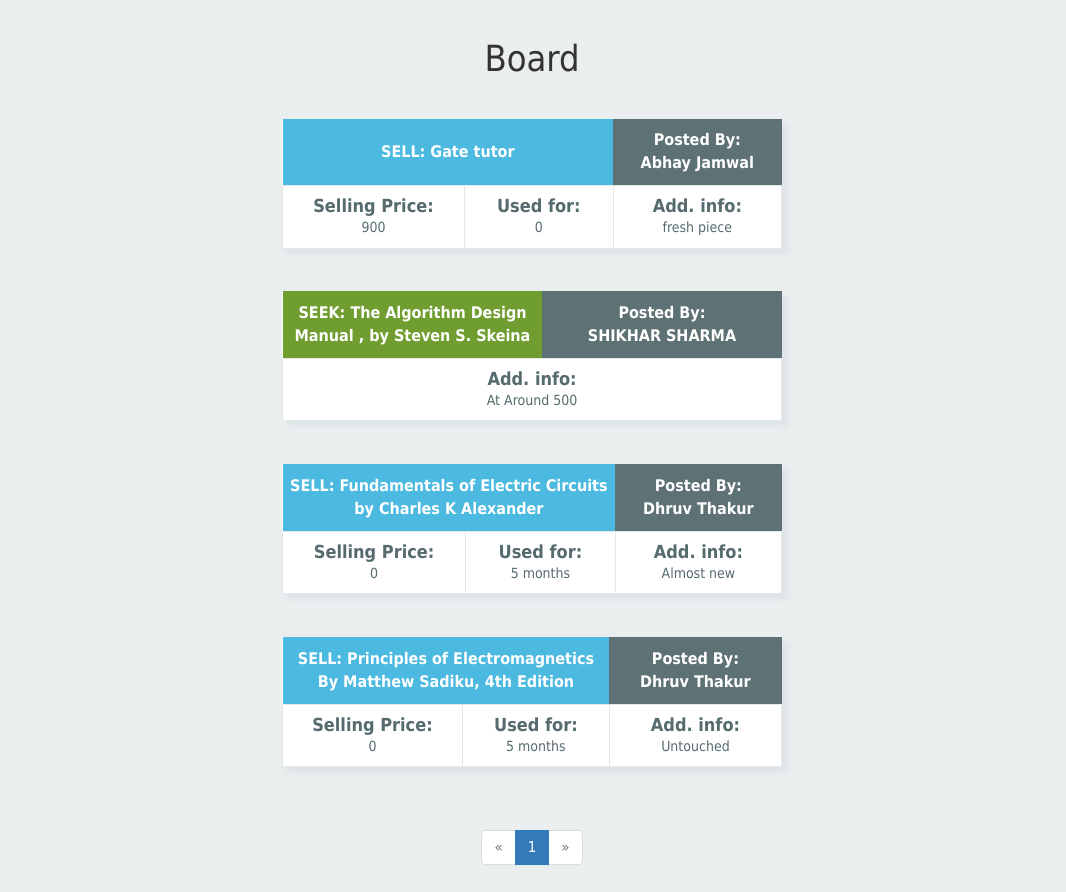
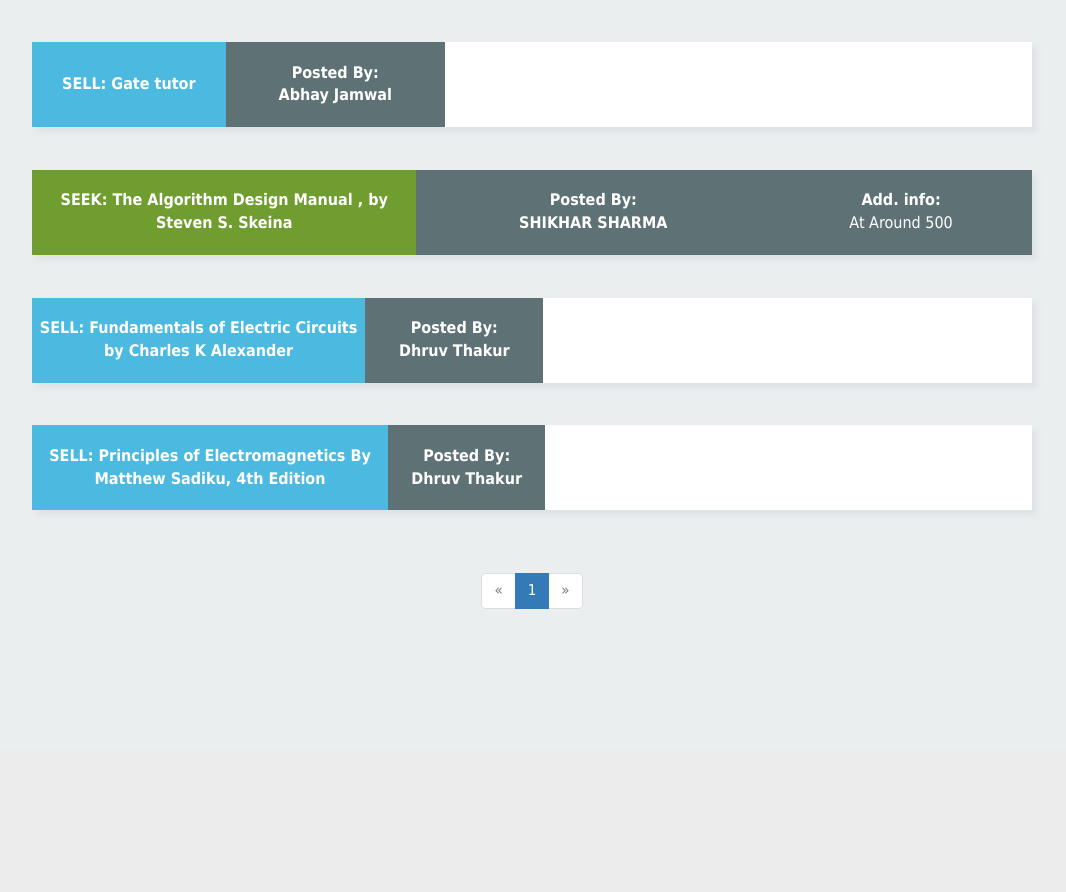
Before and after one commit to dht93/flask_nearly_new_webapp, a Flask app: page /board/1/ in a window 1280 px wide. Shown: the part 51-943 px from the top of the page, without its empty margins (108-1174 px from the left). After the commit the page ends 660 px from the top, so only its background shows below. Run offline with Flask 2, Linux system fonts and the light colour scheme; a user stored in the database is signed in; data comes from the database, SQL or seed files in the repository; both versions use the stored data as it was after the commit; some libraries are stand-ins or nearby versions.

Commit message:
Improved on cards on board

```diff
--- a/main.py
+++ b/main.py
@@ -311,7 +311,7 @@ def post(tr_id):
 @login_required
 def req(tr_id,type_r,recipient,recipient_name,content):
     cur,conn=connection()
-    cur.execute('CREATE TABLE IF NOT EXISTS requests (request_id INTEGER NOT NULL PRIMARY KEY AUTOINCREMENT, tr_id NUMBER, type TEXT, requestor NUMBER, requestor_name TEXT, recipient NUMBER, recipient_name TEXT, response TEXT, ack TEXT, content TEXT)')
+    cur.execute('CREATE TABLE IF NOT EXISTS requests (request_id INTEGER NOT NULL PRIMARY KEY AUTOINCREMENT, tr_id NUMBER, type_r TEXT, requestor NUMBER, requestor_name TEXT, recipient NUMBER, recipient_name TEXT, response TEXT, ack TEXT, content TEXT)')
     conn.commit()
     cur.execute('INSERT INTO requests (tr_id,type_r,requestor, requestor_name,recipient,recipient_name,response,ack, content) VALUES (?,?,?,?,?,?,?,?,?)',(tr_id,type_r,session['user_id'],session['name'],recipient,recipient_name,'NY','NA',content))
     conn.commit()
@@ -333,6 +333,8 @@ def remove_post(tr_id):
 @login_required
 def notifications():
     cur,conn=connection()
+    cur.execute('CREATE TABLE IF NOT EXISTS requests (request_id INTEGER NOT NULL PRIMARY KEY AUTOINCREMENT, tr_id NUMBER, type TEXT, requestor NUMBER, requestor_name TEXT, recipient NUMBER, recipient_name TEXT, response TEXT, ack TEXT, content TEXT)')
+    conn.commit()
     #recipient_new_notifs
     cur.execute('SELECT * FROM requests WHERE recipient=? AND response=? ORDER BY request_id DESC',(session['user_id'],'NY'))
     recipient_new_notifs=cur.fetchall()
--- a/static/css/board_test.css
+++ b/static/css/board_test.css
@@ -7,8 +7,8 @@ body
 }
 .container1
 {
-  width:500px;
-  height:130px;
+  width:1000px;
+  height:85px;
   background-color:#fff;
 
   color:#fff;
@@ -18,8 +18,8 @@ box-shadow: 5px 5px 5px rgba(218,224,228,0.8);
 }
 .container2
 {
-  width:500px;
-  height:70px;
+  width:1000px;
+  height:85px;
   background-color:#fff;
 
   color:#fff;
--- a/templates/board.html
+++ b/templates/board.html
@@ -8,40 +8,41 @@
 {%endblock%}
 
 {%block body%}
-  <div class="page-header" align="center">
-  <h1>Board</h1>
-</div>
-
-
-
+<br><br>
   {%for el in data:%}
-  <table class={%if el[1]=='R' and el[6]=='NULL'%}"container2"{%else%}"container1"{%endif%} align="center">
+  <table class="container1" align="center">
   <tbody>
+    {%if el[1]=='S'%}
+    {%if not el[6]=='NULL'%}
     <tr>
-      <td colspan="4" {%if el[1]=='S'%} class="user_sell" {%else:%}class="user_seek" {%endif%}><div align="center"><b><a href="{{url_for('post',tr_id=el[0])}}" style="text-decoration:none;color:white;">{%if el[1]=='S'%}SELL: {%else:%}SEEK: {%endif%}{{el[3]}}</a></b></div></td>
-      <td colspan="2" {%if el[1]=='S'%} class="posted_sell" {%else:%}class="posted_seek" {%endif%}><div align="center"><b><a href="{{url_for('post',tr_id=el[0])}}" style="text-decoration:none;color:white;">Posted By:<br>{{el[2]}}</a></div></td>
+      <td colspan="1" class="user_sell"><div align="center"><b><a href="{{url_for('post',tr_id=el[0])}}" style="text-decoration:none;color:white;">SELL: {{el[3]}}</a></b></div></td>
+      <td colspan="1" class="posted_sell"><div align="center"><b><a href="{{url_for('post',tr_id=el[0])}}" style="text-decoration:none;color:white;">Posted By:<br>{{el[2]}}</a></div></td>
+        <td colspan="1" class="posted_sell1"><b><a href="{{url_for('post',tr_id=el[0])}}" style="text-decoration:none;color:white;">Selling Price: </b>{{el[4]}}</a></td>
+        <td colspan="1"  class="posted_sell2"><b><a href="{{url_for('post',tr_id=el[0])}}" style="text-decoration:none;color:white;">Used for: </b>{{el[5]}}</a></td>
+      <td colspan="1"  class="posted_sell3"><b><a href="{{url_for('post',tr_id=el[0])}}" style="text-decoration:none;color:white;">Add. info: </b>{{el[6]}}</a></td>
     </tr>
-      {%if el[1]=='S'%}
-      {%if not el[6]=='NULL':%}
+    {%else:%}
     <tr>
-      <td colspan="2" class="social"><b>Selling Price:</b><br/>{{el[4]}}</td>
-      <td colspan="2"  class="social"><b>Used for:</b><br/>{{el[5]}}</td>
-    <td colspan="2"  class="social"><b>Add. info:</b><br/>{{el[6]}}</td>
+      <td colspan="4" class="user_sell"><div align="center"><b><a href="{{url_for('post',tr_id=el[0])}}" style="text-decoration:none;color:white;">SELL: {{el[3]}}</a></b></div></td>
+      <td colspan="4" class="posted_sell"><div align="center"><b><a href="{{url_for('post',tr_id=el[0])}}" style="text-decoration:none;color:white;">Posted By:<br>{{el[2]}}</a></div></td>
+        <td colspan="2" class="posted_sell"><b><a href="{{url_for('post',tr_id=el[0])}}" style="text-decoration:none;color:white;">Selling Price: </b>{{el[4]}}</a></td>
+        <td colspan="2"  class="posted_sell"><b><a href="{{url_for('post',tr_id=el[0])}}" style="text-decoration:none;color:white;">Used for: </b>{{el[5]}}</a></td>
+    </tr>
+      {%endif%}
+      {%else:%}
+      {%if not el[6]=='NULL'%}
+      <tr>
+        <td colspan="2" class="user_seek"><div align="center"><b><a href="{{url_for('post',tr_id=el[0])}}" style="text-decoration:none;color:white;">SEEK: {{el[3]}}</a></b></div></td>
+        <td colspan="2" class="posted_seek"><div align="center"><b><a href="{{url_for('post',tr_id=el[0])}}" style="text-decoration:none;color:white;">Posted By:<br>{{el[2]}}</a></div></td>
+          <td colspan="2"  class="posted_sell"><b><a href="{{url_for('post',tr_id=el[0])}}" style="text-decoration:none;color:white;">Add. info: </b><br>{{el[6]}}</a></td>
       </tr>
       {%else%}
       <tr>
-    <td colspan="3" class="social"><b>Selling Price:</b><br/>{{el[4]}}</td>
-    <td colspan="3"  class="social"><b>Used for:</b><br/>{{el[5]}}</td>
-  </tr>
-    {%endif%}
-    {%else:%}
-    {%if not el[6]=='NULL':%}
-    <tr>
-    <td colspan="6"  class="social"><b>Add. info:</b><br/>{{el[6]}}</td>
+        <td colspan="3" class="user_seek"><div align="center"><b><a href="{{url_for('post',tr_id=el[0])}}" style="text-decoration:none;color:white;">SEEK: {{el[3]}}</a></b></div></td>
+        <td colspan="3" class="posted_seek"><div align="center"><b><a href="{{url_for('post',tr_id=el[0])}}" style="text-decoration:none;color:white;">Posted By:<br>{{el[2]}}</a></div></td>
         </tr>
         {%endif%}
         {%endif%}
-
 
   </tbody>
 </table>
```
Also changed, not shown: templates/about.html (+9 -9 lines), users.sqlite. Lines whose indentation alone changed are shown as unchanged.
